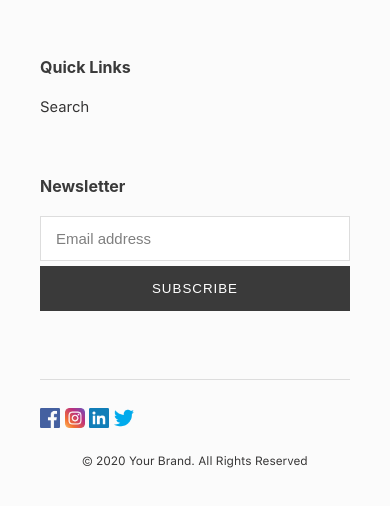
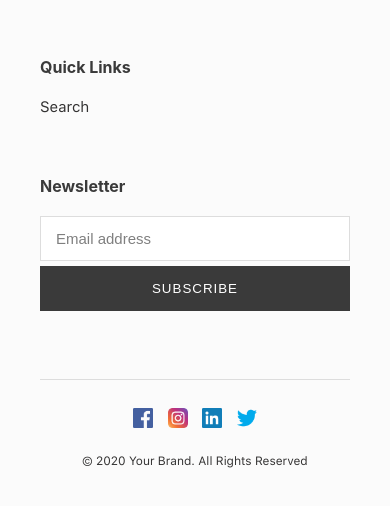
Before and after one commit to noel-thomson/business-template, a website: page index.html in a window 390 px wide. Shown: the part 4753-5259 px from the top of the page. Drawn offline with nearby package versions, Linux system fonts and the light colour scheme; some packages are replaced by stand-ins of ours; a script that the page names is missing; a web font is replaced by a local one.

Commit message:
mobile ui

```diff
--- a/src/scss/_footer.scss
+++ b/src/scss/_footer.scss
@@ -76,9 +76,11 @@
       .col:nth-of-type(1) {
         display: inline-block;
         text-align: left;
-        img {
-          width: 20px;
-          margin-right: 20px;
+        a {
+          img {
+            width: 20px;
+            margin-right: 20px;
+          }
         }
       }
       .col:nth-of-type(2) {
@@ -138,13 +140,12 @@
       .row {
         flex-direction: column;
         .col:nth-of-type(1) {
-          flex-direction: row;
-          justify-content: center;
-          img {
-            width: 20px;
-            margin-right: 20px;
-            &:last-of-type {
-              margin-right: 0;
+          width: max-content;
+          margin: 0 auto;
+          a {
+            img {
+              width: 20px;
+              margin: 0 5px;
             }
           }
         }
```
Also changed, not shown: src/js/navbar.js (+2 -6 lines), dist/css/styles.css.
